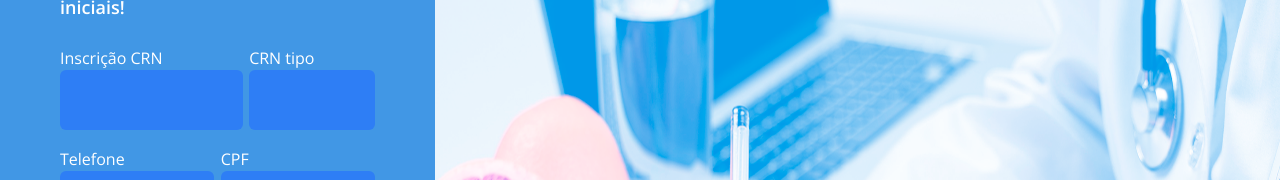
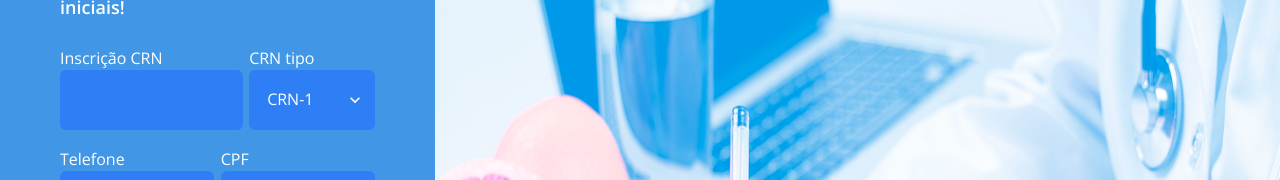
Before and after one commit to Victor-Kings/nutrili-web, a Next.js app: page /registration in a window 1280 px wide. Shown: the part 246-426 px from the top of the page. Built offline with nearby package versions, Linux system fonts and the light colour scheme.

Commit message:
Changing text color on hover and adding input mask to types of CRN

```diff
--- a/src/components/RegistrationSteps/DetailStep/DetailStep.tsx
+++ b/src/components/RegistrationSteps/DetailStep/DetailStep.tsx
@@ -15,6 +15,7 @@ import { TextInputMask, TextInputMasked } from 'react-native-masked-text'
 import { View } from 'framework7-react'
 import { StylesContext } from '@material-ui/styles'
 import { Style } from '@material-ui/icons'
+import { blueGrey } from '@material-ui/core/colors'
 
 export default function DetailStep({ handleClick }: IDetailStep) {
   const [tel, setTel] = useState('')
@@ -47,6 +48,18 @@ export default function DetailStep({ handleClick }: IDetailStep) {
     'SE',
     'TO',
     'DF'
+  ]
+  const typesOfCRN = [
+    'CRN-1',
+    'CRN-2',
+    'CRN-3',
+    'CRN-4',
+    'CRN-5',
+    'CRN-6',
+    'CRN-7',
+    'CRN-8',
+    'CRN-9',
+    'CRN-10'
   ]
   return (
     <>
@@ -86,28 +99,32 @@ export default function DetailStep({ handleClick }: IDetailStep) {
             focusBorderColor="blue.110"
             bgColor="blue.110"
             variant="filled"
-            _hover={{ color: 'blue.110' }}
+            _hover={{ color: 'blue.10' }}
             height={['40px', '60px']}
             _focusVisible={{ color: 'blue.110', backgroundColor: 'white' }}
           />
         </Flex>
         <Flex flexDir={'column'} width={['100%', '40%']}>
           <Text> CRN tipo</Text>
-          <Input
-            _placeholder={{ color: 'blue.10' }}
-            name="typesOfCRN"
+          <Select
+            placeholder=""
+            _placeholder={{ color: 'blue.110' }}
+            name="tpesOfCRN"
             type="text"
-            as={InputMask}
-            mask="CRN9"
-            maskChar={null}
             focusBorderColor="blue.110"
             bgColor="blue.110"
             variant="filled"
-            mt={['15px', '0']}
-            _hover={{ color: 'blue.110' }}
+            _hover={{ color: 'blue.10' }}
             height={['40px', '60px']}
             _focusVisible={{ color: 'blue.110', backgroundColor: 'white' }}
-          />
+            bg="blue.110"
+          >
+            {typesOfCRN.map((value) => (
+              <option key={value} value={value}>
+                {value}
+              </option>
+            ))}
+          </Select>
         </Flex>
       </Flex>
 
@@ -139,7 +156,7 @@ export default function DetailStep({ handleClick }: IDetailStep) {
             focusBorderColor="blue.110"
             bgColor="blue.110"
             variant="filled"
-            _hover={{ color: 'blue.110' }}
+            _hover={{ color: 'blue.10' }}
             height={['40px', '60px']}
             _focusVisible={{ color: 'blue.110', backgroundColor: 'white' }}
           />
@@ -157,7 +174,7 @@ export default function DetailStep({ handleClick }: IDetailStep) {
             maskChar={null}
             mask="***.***.***-**"
             mt={['15px', '0']}
-            _hover={{ color: 'blue.110' }}
+            _hover={{ color: 'blue.10' }}
             height={['40px', '60px']}
             _focusVisible={{ color: 'blue.110', backgroundColor: 'white' }}
           />
@@ -189,7 +206,7 @@ export default function DetailStep({ handleClick }: IDetailStep) {
             focusBorderColor="blue.110"
             bgColor="blue.110"
             variant="filled"
-            _hover={{ color: 'blue.110' }}
+            _hover={{ color: 'blue.10' }}
             height={['40px', '60px']}
             _focusVisible={{ color: 'blue.110', backgroundColor: 'white' }}
             bg="blue.110"
@@ -215,12 +232,11 @@ export default function DetailStep({ handleClick }: IDetailStep) {
             bgColor="blue.110"
             variant="filled"
             mt={['15px', '0']}
-            _hover={{ color: 'blue.110' }}
+            _hover={{ color: 'blue.10' }}
             height={['40px', '60px']}
             _focusVisible={{ color: 'blue.110', backgroundColor: 'white' }}
             maxlength="10"
             pattern="(0[1-9]|[12][0-9]|3[01])/(0[1-9]|1[012])/(19|20)\d{2}"
-            required
           />
         </Flex>
       </Flex>
@@ -253,7 +269,7 @@ export default function DetailStep({ handleClick }: IDetailStep) {
             focusBorderColor="blue.110"
             bgColor="blue.110"
             variant="filled"
-            _hover={{ color: 'blue.110' }}
+            _hover={{ color: 'blue.10' }}
             height={['40px', '60px']}
             _focusVisible={{ color: 'blue.110', backgroundColor: 'white' }}
           />
@@ -268,7 +284,7 @@ export default function DetailStep({ handleClick }: IDetailStep) {
             bgColor="blue.110"
             variant="filled"
             mt={['15px', '0']}
-            _hover={{ color: 'blue.110' }}
+            _hover={{ color: 'blue.10' }}
             height={['40px', '60px']}
             _focusVisible={{ color: 'blue.110', backgroundColor: 'white' }}
           />
@@ -279,11 +295,14 @@ export default function DetailStep({ handleClick }: IDetailStep) {
             _placeholder={{ color: 'blue.10' }}
             name="number"
             type="text"
+            as={InputMask}
+            maskChar={null}
+            mask="99999"
             focusBorderColor="blue.110"
             bgColor="blue.110"
             variant="filled"
             mt={['15px', '0']}
-            _hover={{ color: 'blue.110' }}
+            _hover={{ color: 'blue.10' }}
             height={['40px', '60px']}
             _focusVisible={{ color: 'blue.110', backgroundColor: 'white' }}
           />
@@ -315,7 +334,7 @@ export default function DetailStep({ handleClick }: IDetailStep) {
             focusBorderColor="blue.110"
             bgColor="blue.110"
             variant="filled"
-            _hover={{ color: 'blue.110' }}
+            _hover={{ color: 'blue.10' }}
             height={['40px', '60px']}
             _focusVisible={{ color: 'blue.110', backgroundColor: 'white' }}
           />
@@ -330,7 +349,7 @@ export default function DetailStep({ handleClick }: IDetailStep) {
             bgColor="blue.110"
             variant="filled"
             mt={['15px', '0']}
-            _hover={{ color: 'blue.110' }}
+            _hover={{ color: 'blue.10' }}
             _focusVisible={{ color: 'blue.110', backgroundColor: 'white' }}
             height={['40px', '60px']}
           />
@@ -346,7 +365,7 @@ export default function DetailStep({ handleClick }: IDetailStep) {
             bgColor="blue.110"
             variant="filled"
             _focusVisible={{ color: 'blue.110', backgroundColor: 'white' }}
-            _hover={{ color: 'blue.110' }}
+            _hover={{ color: 'blue.10' }}
             height={['40px', '60px']}
             bg="blue.110"
           >
```
Also changed, not shown: 1 other file (tests, documents, lock files or other folders).
